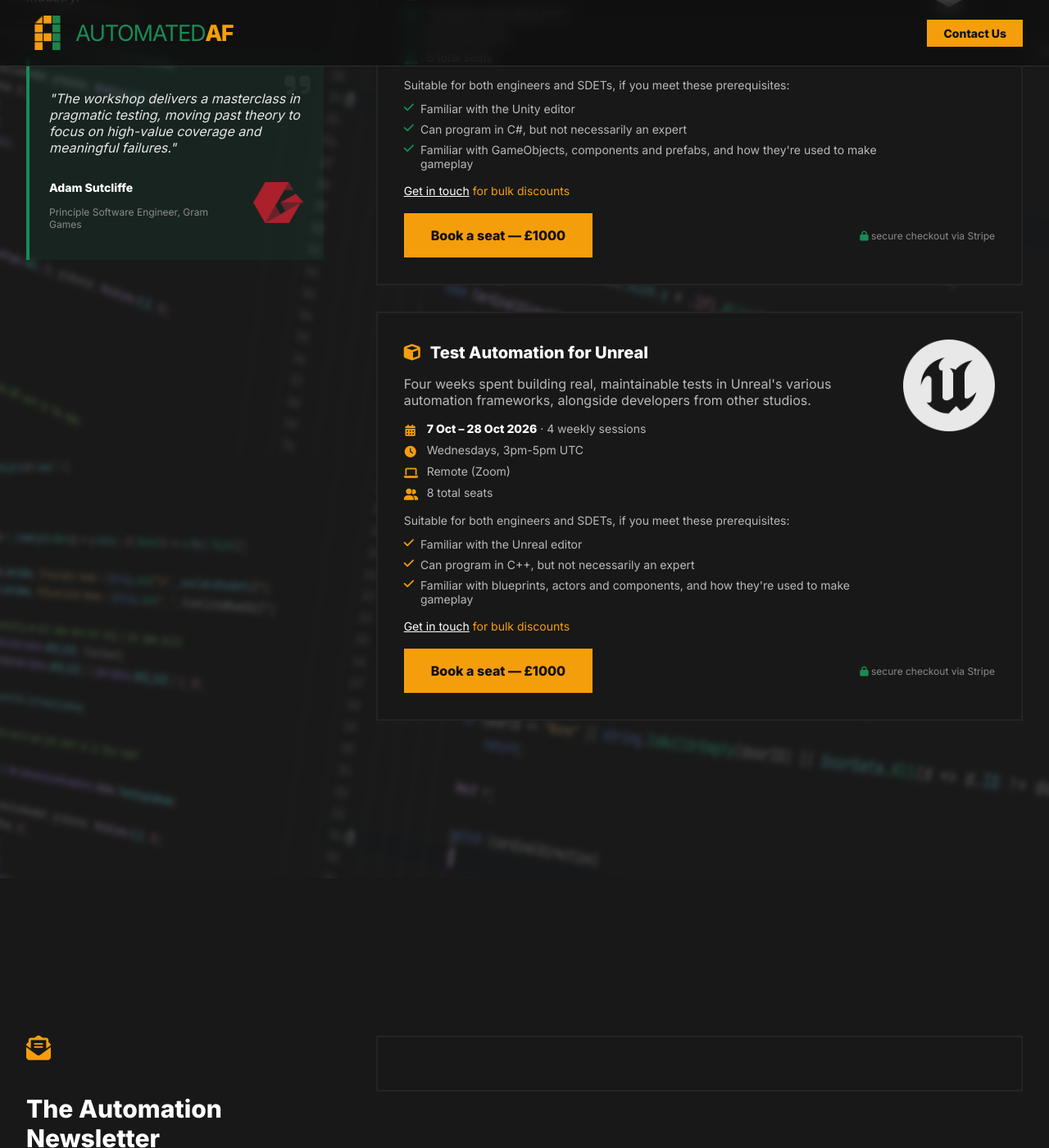
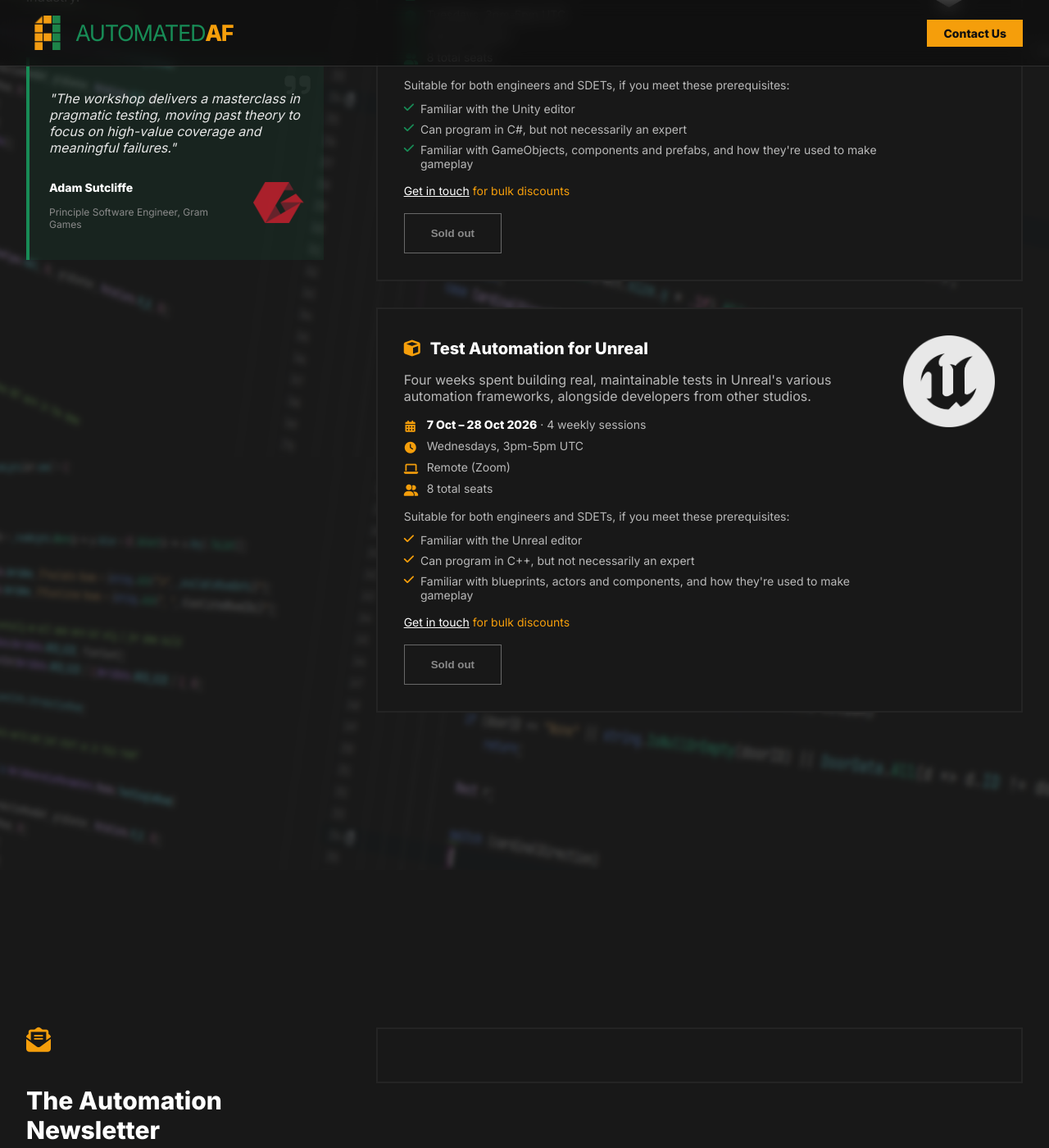
Before and after one commit to tenpn/automatedaf-company, a Jekyll site: the page built from workshops.html, in a window 1280 px wide and 1400 px high, scrolled down 2732 px. Shown: the whole window at 82% size. Built offline with Jekyll 4.4.1, drawn with Linux system fonts in a browser that asks for light colours.

Commit message:
cohorts are sold out

```diff
--- a/_data/cohorts.yml
+++ b/_data/cohorts.yml
@@ -14,6 +14,9 @@
 # checkout_url: the Stripe Payment Link for this cohort (one link per cohort).
 #   Leave it blank, or leave REPLACE_ME in it, and the card falls back to a
 #   "get notified" button instead of a live checkout button.
+#
+# sold_out: optional. Set to true to replace the checkout button with a disabled
+#   "Sold out" button. Takes priority over checkout_url.
 
 - id: unreal-2026-09
   engine: Unreal
@@ -31,6 +34,7 @@
   session_time: "3pm-5pm UTC"
   location: Remote (Zoom)
   seats: 8
+  sold_out: true
   price: "£1000"
   price_note: "per seat"
   prerequisites:
@@ -56,6 +60,7 @@
   session_time: "3pm-5pm UTC"
   location: Remote (Zoom)
   seats: 8
+  sold_out: true
   price: "£1000"
   price_note: "per seat"
   prerequisites:
--- a/_sass/_components.scss
+++ b/_sass/_components.scss
@@ -219,6 +219,15 @@
   }
 }
 
+// Unclickable state, e.g. a sold-out cohort
+.btn-disabled,
+.btn-disabled:hover {
+  background-color: transparent;
+  border-color: $color-slate-600;
+  color: $color-slate-500;
+  cursor: not-allowed;
+}
+
 .btn-outline {
   border: 1px solid $color-slate-600;
   color: $color-slate-300;
--- a/workshops.html
+++ b/workshops.html
@@ -296,7 +296,11 @@
 						</div>
 					</div>
 					<div class="cohort-cta{% unless cohort.note and cohort.note != '' %} cohort-cta-gap{% endunless %}">
-						{% if link_ready %}
+						{% if cohort.sold_out %}
+						<button class="btn btn-primary btn-disabled" type="button" disabled aria-disabled="true">
+							Sold out
+						</button>
+						{% elsif link_ready %}
 						<a class="btn btn-primary" href="{{ cohort.checkout_url }}">
 							Book a seat — {{ cohort.price }}
 						</a>
```
